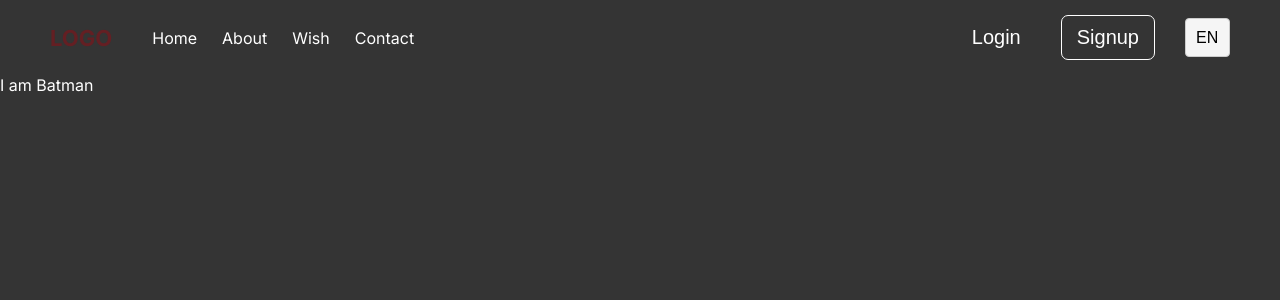
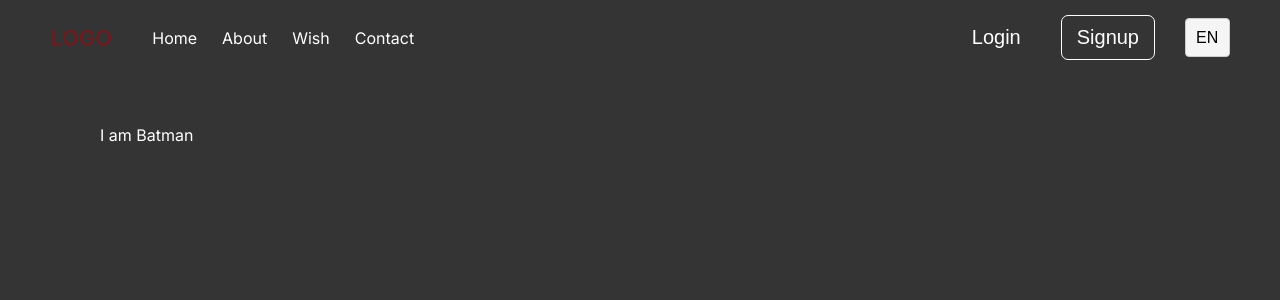
Before and after one commit to noor-ridha/e-commerce, a Next.js app in the folder client/: page / in a window 1280 px wide. Shown: the top 300 px of the page. Built offline with nearby package versions, Linux system fonts and the light colour scheme.

Commit message:
add styles to the pages

```diff
--- a/client/app/globals.scss
+++ b/client/app/globals.scss
@@ -24,3 +24,7 @@ body {
 ul {
   list-style-type: none;
 }
+
+main {
+  padding: 25px  50px;
+}
--- a/client/app/layout.tsx
+++ b/client/app/layout.tsx
@@ -20,7 +20,9 @@ export default function RootLayout({
     <html lang="en">
       <body className={inter.className}>
         <Navbar />
-        {children}
+        <main>
+          {children}
+        </main>
       </body>
     </html>
   );
```
